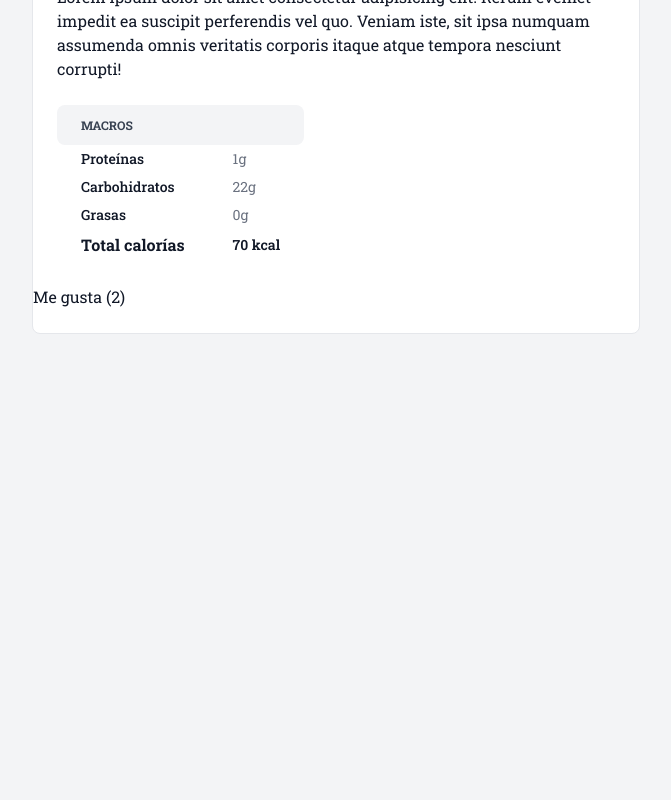
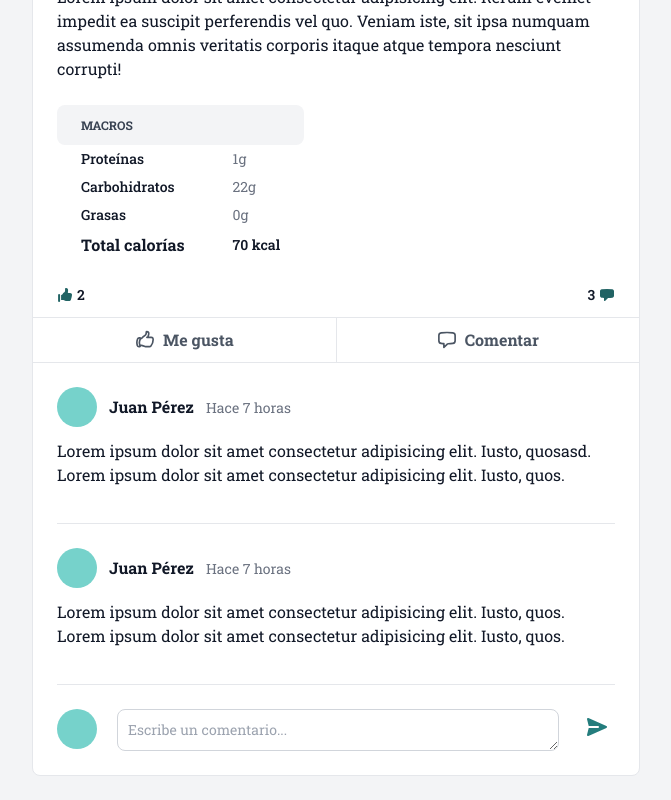
Before and after one commit to RdrBux/utopia, a Next.js app: page /posts/food/example in a window 1280 px wide. Shown: the part 708-1508 px from the top of the page, without its empty margins (304-975 px from the left). Before the commit the page ends 1066 px from the top, so only its background shows below. Built offline with nearby package versions, Linux system fonts and the light colour scheme.

Commit message:
Add page to show FoodPost

```diff
--- a/src/app/(main)/posts/food/example/page.tsx
+++ b/src/app/(main)/posts/food/example/page.tsx
@@ -21,7 +21,80 @@ export default function Home() {
 
 				</div>
 
-				<h2>Me gusta (2)</h2>
+				<div className="flex items-center justify-between px-6 -mb-3">
+					<div className="flex gap-1 text-sm items-center font-semibold">
+						<svg xmlns="http://www.w3.org/2000/svg" viewBox="0 0 16 16" fill="currentColor" className="w-4 h-4 text-primary-700">
+							<path d="M2.09 15a1 1 0 0 0 1-1V8a1 1 0 1 0-2 0v6a1 1 0 0 0 1 1ZM5.765 13H4.09V8c.663 0 1.218-.466 1.556-1.037a4.02 4.02 0 0 1 1.358-1.377c.478-.292.907-.706.989-1.26V4.32a9.03 9.03 0 0 0 0-2.642c-.028-.194.048-.394.224-.479A2 2 0 0 1 11.09 3c0 .812-.08 1.605-.235 2.371a.521.521 0 0 0 .502.629h1.733c1.104 0 2.01.898 1.901 1.997a19.831 19.831 0 0 1-1.081 4.788c-.27.747-.998 1.215-1.793 1.215H9.414c-.215 0-.428-.035-.632-.103l-2.384-.794A2.002 2.002 0 0 0 5.765 13Z" />
+						</svg>
+
+						2
+					</div>
+
+					<div className="flex gap-1 text-sm items-center font-semibold">
+						3
+						<svg xmlns="http://www.w3.org/2000/svg" viewBox="0 0 16 16" fill="currentColor" className="text-primary-700 w-4 h-4">
+							<path d="M1 8.74c0 .983.713 1.825 1.69 1.943.764.092 1.534.164 2.31.216v2.351a.75.75 0 0 0 1.28.53l2.51-2.51c.182-.181.427-.286.684-.294a44.298 44.298 0 0 0 3.837-.293C14.287 10.565 15 9.723 15 8.74V4.26c0-.983-.713-1.825-1.69-1.943a44.447 44.447 0 0 0-10.62 0C1.712 2.435 1 3.277 1 4.26v4.482Z" />
+						</svg>
+
+					</div>
+
+				</div>
+
+				<div className="flex border-y divide-x text-gray-600">
+					<button className="px-5 py-2.5 font-bold flex gap-2 items-center justify-center w-full hover:bg-gray-100 duration-100 hover:text-gray-900">
+						<svg xmlns="http://www.w3.org/2000/svg" fill="none" viewBox="0 0 24 24" strokeWidth={2} stroke="currentColor" className="w-5 h-5">
+							<path strokeLinecap="round" strokeLinejoin="round" d="M6.633 10.25c.806 0 1.533-.446 2.031-1.08a9.041 9.041 0 0 1 2.861-2.4c.723-.384 1.35-.956 1.653-1.715a4.498 4.498 0 0 0 .322-1.672V2.75a.75.75 0 0 1 .75-.75 2.25 2.25 0 0 1 2.25 2.25c0 1.152-.26 2.243-.723 3.218-.266.558.107 1.282.725 1.282m0 0h3.126c1.026 0 1.945.694 2.054 1.715.045.422.068.85.068 1.285a11.95 11.95 0 0 1-2.649 7.521c-.388.482-.987.729-1.605.729H13.48c-.483 0-.964-.078-1.423-.23l-3.114-1.04a4.501 4.501 0 0 0-1.423-.23H5.904m10.598-9.75H14.25M5.904 18.5c.083.205.173.405.27.602.197.4-.078.898-.523.898h-.908c-.889 0-1.713-.518-1.972-1.368a12 12 0 0 1-.521-3.507c0-1.553.295-3.036.831-4.398C3.387 9.953 4.167 9.5 5 9.5h1.053c.472 0 .745.556.5.96a8.958 8.958 0 0 0-1.302 4.665c0 1.194.232 2.333.654 3.375Z" />
+						</svg>
+						Me gusta
+					</button>
+					<button className="px-5 py-2.5 font-bold flex gap-2 items-center justify-center w-full hover:bg-gray-100 duration-100 hover:text-gray-900">
+						<svg xmlns="http://www.w3.org/2000/svg" fill="none" viewBox="0 0 24 24" strokeWidth={2} stroke="currentColor" className="w-5 h-5">
+							<path strokeLinecap="round" strokeLinejoin="round" d="M2.25 12.76c0 1.6 1.123 2.994 2.707 3.227 1.087.16 2.185.283 3.293.369V21l4.076-4.076a1.526 1.526 0 0 1 1.037-.443 48.282 48.282 0 0 0 5.68-.494c1.584-.233 2.707-1.626 2.707-3.228V6.741c0-1.602-1.123-2.995-2.707-3.228A48.394 48.394 0 0 0 12 3c-2.392 0-4.744.175-7.043.513C3.373 3.746 2.25 5.14 2.25 6.741v6.018Z" />
+						</svg>
+						Comentar
+					</button>
+				</div>
+
+				<div className="px-6 flex flex-col gap-3 divide-y -mt-6">
+
+					<div className="py-6">
+						<div className="flex gap-3 items-center">
+							<div className="h-10 w-10 shrink-0 bg-primary-300 rounded-full"></div>
+							<div>
+								<span className="font-bold">Juan Pérez</span>
+								<span className="text-gray-500 text-sm ml-3">Hace 7 horas</span>
+							</div>
+						</div>
+
+						<p className="mt-3">Lorem ipsum dolor sit amet consectetur adipisicing elit. Iusto, quosasd. Lorem ipsum dolor sit amet consectetur adipisicing elit. Iusto, quos.</p>
+					</div>
+
+					<div className="py-6">
+						<div className="flex gap-3 items-center">
+							<div className="h-10 w-10 shrink-0 bg-primary-300 rounded-full"></div>
+							<div>
+								<span className="font-bold">Juan Pérez</span>
+								<span className="text-gray-500 text-sm ml-3">Hace 7 horas</span>
+							</div>
+						</div>
+
+						<p className="mt-3">Lorem ipsum dolor sit amet consectetur adipisicing elit. Iusto, quos. Lorem ipsum dolor sit amet consectetur adipisicing elit. Iusto, quos.</p>
+					</div>
+
+					<div className="flex gap-1 pt-6">
+						<div className="h-10 w-10 shrink-0 bg-primary-300 rounded-full"></div>
+						<textarea id="chat" rows={1} className="block mx-4 p-2.5 w-full text-sm text-gray-900 bg-white rounded-lg border border-gray-300 focus:ring-primary-500 focus:border-primary-500" placeholder="Escribe un comentario..."></textarea>
+						<button type="submit" className="inline-flex justify-center p-2 text-primary-600 rounded-lg h-fit cursor-pointer hover:bg-primary-100 dark:text-primary-500 dark:hover:bg-gray-600">
+							<svg className="w-5 h-5 rotate-90" aria-hidden="true" xmlns="http://www.w3.org/2000/svg" fill="currentColor" viewBox="0 0 18 20">
+								<path d="m17.914 18.594-8-18a1 1 0 0 0-1.828 0l-8 18a1 1 0 0 0 1.157 1.376L8 18.281V9a1 1 0 0 1 2 0v9.281l6.758 1.689a1 1 0 0 0 1.156-1.376Z" />
+							</svg>
+							<span className="sr-only">Enviar mensaje</span>
+						</button>
+					</div>
+				</div>
+
+
+
 			</main>
 		</div>
 	)
```
